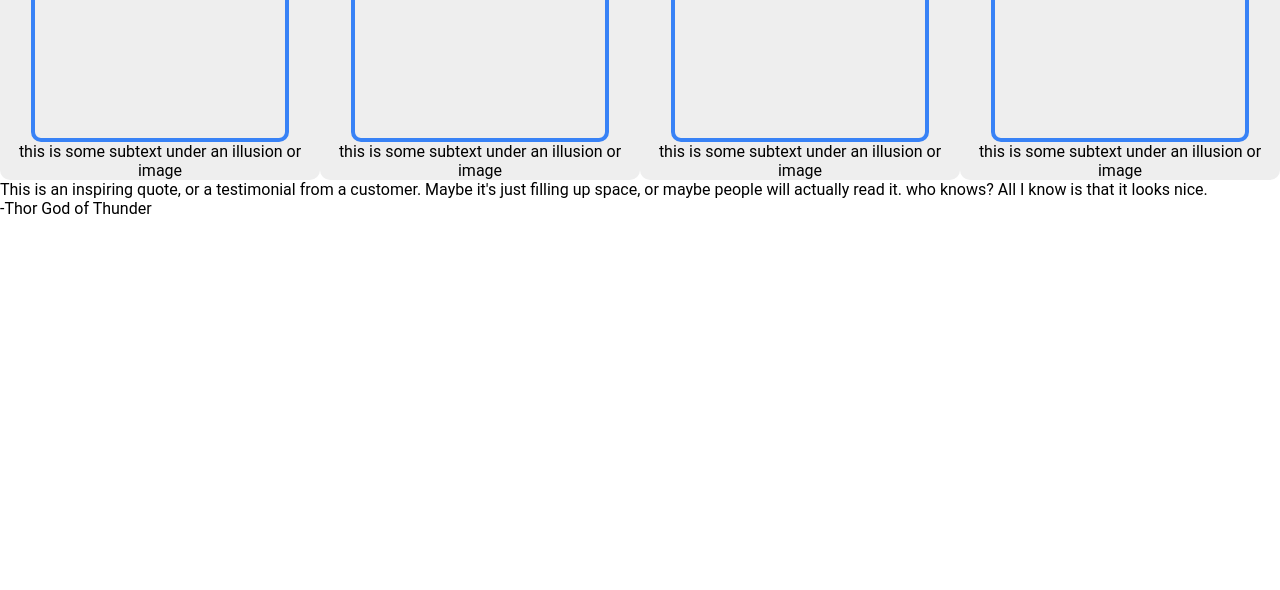
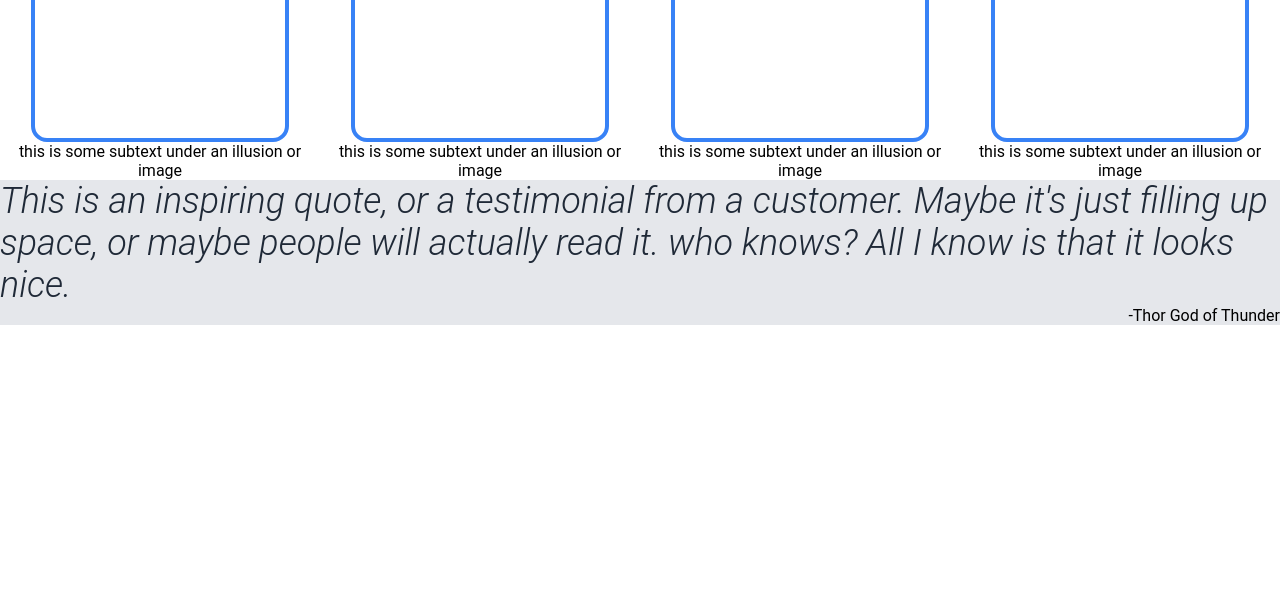
Before and after one commit to Sherlock-Moriarty049/landing_page, a plain HTML site: page index.html in a window 1280 px wide. Shown: the part 210-800 px from the top of the page. Drawn offline with Linux system fonts and the light colour scheme.

Commit message:
Add the styling for the 'quote' section

```diff
--- a/style.css
+++ b/style.css
@@ -11,12 +11,14 @@ body {
 .right,
 ul,
 .article,
-.bottom, .card {
+.bottom,
+.card, .quote {
   display: flex;
 }
 body,
 .left,
-.article, .card {
+.article,
+.card, .quote {
   flex-direction: column;
 }
 .header,
@@ -66,19 +68,30 @@ ul {
   color: #1f2937;
   font-weight: 900;
 }
-.card, .bot {
-  background-color: #eee;
-
-  border-radius: 10px;
+.card,
+.bot {
+  border-radius: 16px;
   align-items: center;
   text-align: center;
 }
-.bot{
-   height: 150px;
-   width: 250px;
+.bot {
+  height: 150px;
+  width: 250px;
   border: 4px solid #3882f6;
 }
+.quote {
 
+  background-color: #e5e7eb;
+}
+.quote_text {
+  font-size: 36px;
+  font-weight: 300;
+  color: #1f2937;
+  font-style: italic;
+}
+.side {
+  text-align: right;
+}
 /* }
 .nav {
   display: flex;
```
